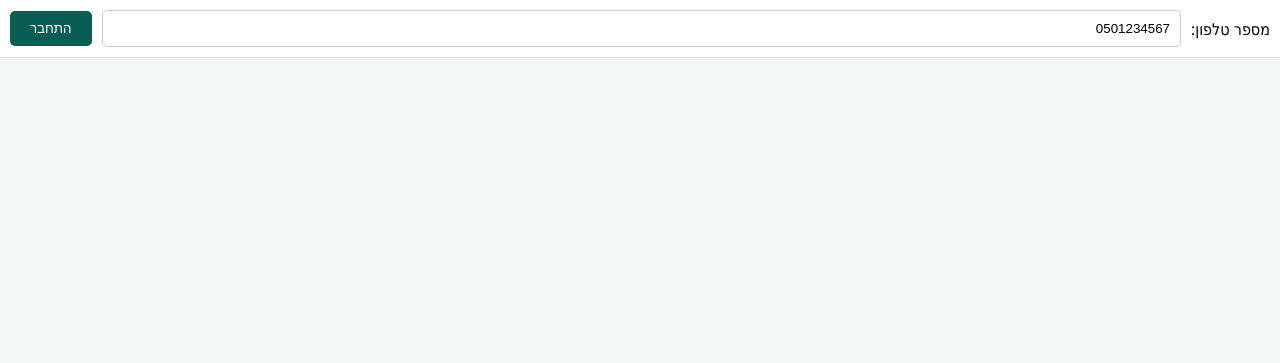
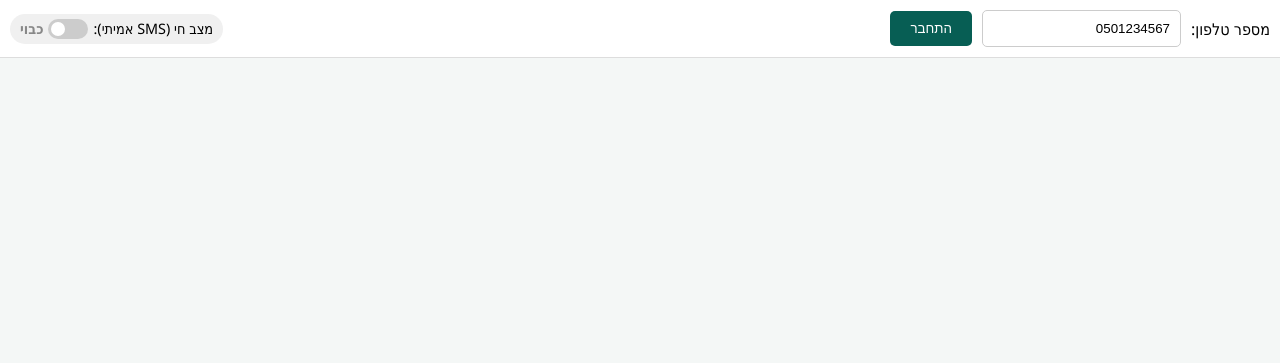
Before and after one commit to yairMoshkovitz/Gmarasmsystem, a Flask app: page / in a window 1280 px wide. Shown: the part 57-420 px from the top of the page. Run offline with Flask 3, Linux system fonts and the light colour scheme; data that the repository does not hold is empty; some libraries are stand-ins or nearby versions.

Commit message:
postgersql

```diff
--- a/app.py
+++ b/app.py
@@ -1,10 +1,21 @@
 from flask import Flask, render_template, request, jsonify
 import os
+import json
 from database import get_conn
-from sms_service import get_sms_history, receive_sms
+from sms_service import get_sms_history, receive_sms, set_live_mode, get_live_mode
 from simulation_system import handle_unregistered_user, handle_registered_user
 
 app = Flask(__name__)
+
+@app.route('/toggle_mode', methods=['GET', 'POST'])
+def toggle_mode():
+    if request.method == 'POST':
+        data = request.json
+        enabled = data.get('enabled', False)
+        set_live_mode(enabled)
+        return jsonify({"status": "ok", "live_mode": enabled})
+    else:
+        return jsonify({"live_mode": get_live_mode()})
 
 @app.route('/')
 def index():
@@ -26,6 +37,23 @@ def send():
     if not phone or not message:
         return jsonify({"error": "Missing phone or message"}), 400
 
+    process_incoming_sms(phone, message)
+    return jsonify({"status": "ok"})
+
+@app.route('/webhook/inforu', methods=['GET', 'POST'])
+def inforu_webhook():
+    # Inforu typically sends via GET or POST parameters
+    # The common parameters are 'Phone' and 'Text'
+    phone = request.args.get('Phone') or request.form.get('Phone') or request.args.get('from')
+    message = request.args.get('Text') or request.form.get('Text') or request.args.get('message')
+
+    if phone and message:
+        process_incoming_sms(phone, message)
+        return "OK", 200
+
+    return "No data", 400
+
+def process_incoming_sms(phone, message):
     # 1. Log the incoming message (System receiving it)
     receive_sms(phone, message)
 
@@ -39,9 +67,8 @@ def send():
     else:
         handle_registered_user(phone, user, message)
 
-    return jsonify({"status": "ok"})
-
 if __name__ == '__main__':
     # Initialize DB and other things if needed (already handled by other scripts usually)
-    print("Starting Web Simulation at http://127.0.0.1:5000")
-    app.run(debug=True, port=5000)
+    port = int(os.environ.get("PORT", 5000))
+    print(f"Starting Web Simulation at http://0.0.0.0:{port}")
+    app.run(host='0.0.0.0', port=port)
--- a/requirements.txt
+++ b/requirements.txt
@@ -1,5 +1,7 @@
 Flask
 gunicorn
 requests
+psycopg2-binary
+dj-database-url
 flask-cors
 python-dotenv
--- a/sms_service.py
+++ b/sms_service.py
@@ -4,9 +4,69 @@ In production: replace send_sms() with Twilio/Vonage/etc. API call.
 """
 from database import get_conn
 from datetime import datetime
+import os
+import requests
+from dotenv import load_dotenv
 
+load_dotenv()
 
 INBOX: list[dict] = []  # Simulated incoming messages queue
+LIVE_MODE = False
+
+def set_live_mode(enabled: bool):
+    global LIVE_MODE
+    LIVE_MODE = enabled
+    print(f"SMS Service: Live Mode set to {LIVE_MODE}")
+
+def get_live_mode():
+    return LIVE_MODE
+
+def send_real_sms(phone: str, message: str):
+    """
+    Send a real SMS using Inforu API.
+    """
+    api_token = os.getenv("INFORU_TOKEN")
+    api_user = os.getenv("INFORU_USER")
+    sender_id = os.getenv("SENDER_ID", "HazarSms")
+
+    if not api_token or not api_user:
+        print("❌ Error: INFORU_TOKEN or INFORU_USER not set in .env")
+        return False
+
+    url = "https://api.inforu.co.il/SendMessageXml.ashx"
+
+    xml_payload = f"""<Inforu>
+<User>
+<Username>{api_user}</Username>
+<ApiToken>{api_token}</ApiToken>
+</User>
+<Content Type="sms">
+<Message>{message}</Message>
+</Content>
+<Recipients>
+<PhoneNumber>{phone}</PhoneNumber>
+</Recipients>
+<Settings>
+<SenderName>{sender_id}</SenderName>
+</Settings>
+</Inforu>"""
+
+    headers = {
+        'Content-Type': 'application/x-www-form-urlencoded'
+    }
+
+    try:
+        response = requests.post(url, data={'InforuXML': xml_payload}, headers=headers)
+        print(f"Inforu Response Status: {response.status_code}")
+        if "Status=\"1\"" in response.text:
+            print(f"✅ SMS sent successfully to {phone}")
+            return True
+        else:
+            print(f"❌ SMS sending failed: {response.text}")
+            return False
+    except Exception as e:
+        print(f"❌ Error sending SMS via Inforu: {e}")
+        return False
 
 def reverse_hebrew_line(line: str) -> str:
     """
@@ -28,8 +88,7 @@ def reverse_hebrew_line(line: str) -> str:
 
 def send_sms(phone: str, message: str, user_id: int = None):
     """
-    Simulate sending an SMS.
-    In production, replace body with real SMS API call.
+    Send an SMS (Simulated or Real based on LIVE_MODE).
     """
     conn = get_conn()
     conn.execute(
@@ -38,6 +97,9 @@ def send_sms(phone: str, message: str, user_id: int = None):
     )
     conn.commit()
     conn.close()
+
+    if LIVE_MODE:
+        send_real_sms(phone, message)
 
     # Console simulation
     # To truly simulate a right-aligned Hebrew experience in a standard LTR terminal:
--- a/templates/index.html
+++ b/templates/index.html
@@ -26,8 +26,59 @@
             background: #fff;
             border-bottom: 1px solid #ddd;
             display: flex;
-            gap: 10px;
+            gap: 15px;
             align-items: center;
+            flex-wrap: wrap;
+        }
+        .mode-toggle {
+            display: flex;
+            align-items: center;
+            gap: 5px;
+            margin-right: auto;
+            background: #f0f0f0;
+            padding: 5px 10px;
+            border-radius: 20px;
+            font-size: 0.9rem;
+        }
+        /* Switch styling */
+        .switch {
+            position: relative;
+            display: inline-block;
+            width: 40px;
+            height: 20px;
+        }
+        .switch input {
+            opacity: 0;
+            width: 0;
+            height: 0;
+        }
+        .slider {
+            position: absolute;
+            cursor: pointer;
+            top: 0;
+            left: 0;
+            right: 0;
+            bottom: 0;
+            background-color: #ccc;
+            transition: .4s;
+            border-radius: 20px;
+        }
+        .slider:before {
+            position: absolute;
+            content: "";
+            height: 14px;
+            width: 14px;
+            left: 3px;
+            bottom: 3px;
+            background-color: white;
+            transition: .4s;
+            border-radius: 50%;
+        }
+        input:checked + .slider {
+            background-color: #075e54;
+        }
+        input:checked + .slider:before {
+            transform: translateX(20px);
         }
         #chat-container {
             flex: 1;
@@ -92,9 +143,20 @@
     <header>סימולטור Gemara SMS</header>
 
     <div id="setup">
-        <label for="phone">מספר טלפון:</label>
-        <input type="text" id="phone" placeholder="למשל 0501234567" value="0501234567">
-        <button onclick="loadHistory()">התחבר</button>
+        <div style="display: flex; gap: 10px; align-items: center;">
+            <label for="phone">מספר טלפון:</label>
+            <input type="text" id="phone" placeholder="למשל 0501234567" value="0501234567">
+            <button onclick="loadHistory()">התחבר</button>
+        </div>
+
+        <div class="mode-toggle">
+            <span>מצב חי (SMS אמיתי):</span>
+            <label class="switch">
+                <input type="checkbox" id="live-mode-checkbox" onchange="toggleLiveMode()">
+                <span class="slider"></span>
+            </label>
+            <span id="mode-status" style="font-weight: bold; color: #888;">כבוי</span>
+        </div>
     </div>
 
     <div id="chat-container">
@@ -110,6 +172,38 @@
         const chatContainer = document.getElementById('chat-container');
         const phoneInput = document.getElementById('phone');
         const msgInput = document.getElementById('msg-input');
+        const liveModeCheckbox = document.getElementById('live-mode-checkbox');
+        const modeStatus = document.getElementById('mode-status');
+
+        async function updateModeUI() {
+            try {
+                const response = await fetch('/toggle_mode');
+                const data = await response.json();
+                liveModeCheckbox.checked = data.live_mode;
+                modeStatus.innerText = data.live_mode ? 'פעיל' : 'כבוי';
+                modeStatus.style.color = data.live_mode ? '#075e54' : '#888';
+            } catch (err) {
+                console.error('Error fetching mode:', err);
+            }
+        }
+
+        async function toggleLiveMode() {
+            const enabled = liveModeCheckbox.checked;
+            try {
+                const response = await fetch('/toggle_mode', {
+                    method: 'POST',
+                    headers: { 'Content-Type': 'application/json' },
+                    body: JSON.stringify({ enabled })
+                });
+                const data = await response.json();
+                modeStatus.innerText = enabled ? 'פעיל' : 'כבוי';
+                modeStatus.style.color = enabled ? '#075e54' : '#888';
+                alert(enabled ? 'מצב SMS חי הופעל! הודעות יישלחו כעת למכשירים אמיתיים.' : 'מצב סימולציה הופעל. הודעות לא יישלחו באמת.');
+            } catch (err) {
+                console.error('Error toggling mode:', err);
+                liveModeCheckbox.checked = !enabled; // revert
+            }
+        }
 
         function handleKeyPress(e) {
             if (e.key === 'Enter') {
@@ -180,7 +274,10 @@
         }
 
         // Initial load
-        window.onload = loadHistory;
+        window.onload = () => {
+            loadHistory();
+            updateModeUI();
+        };
     </script>
 </body>
 </html>
```
Also changed, not shown: database.py (+85 -5 lines).
